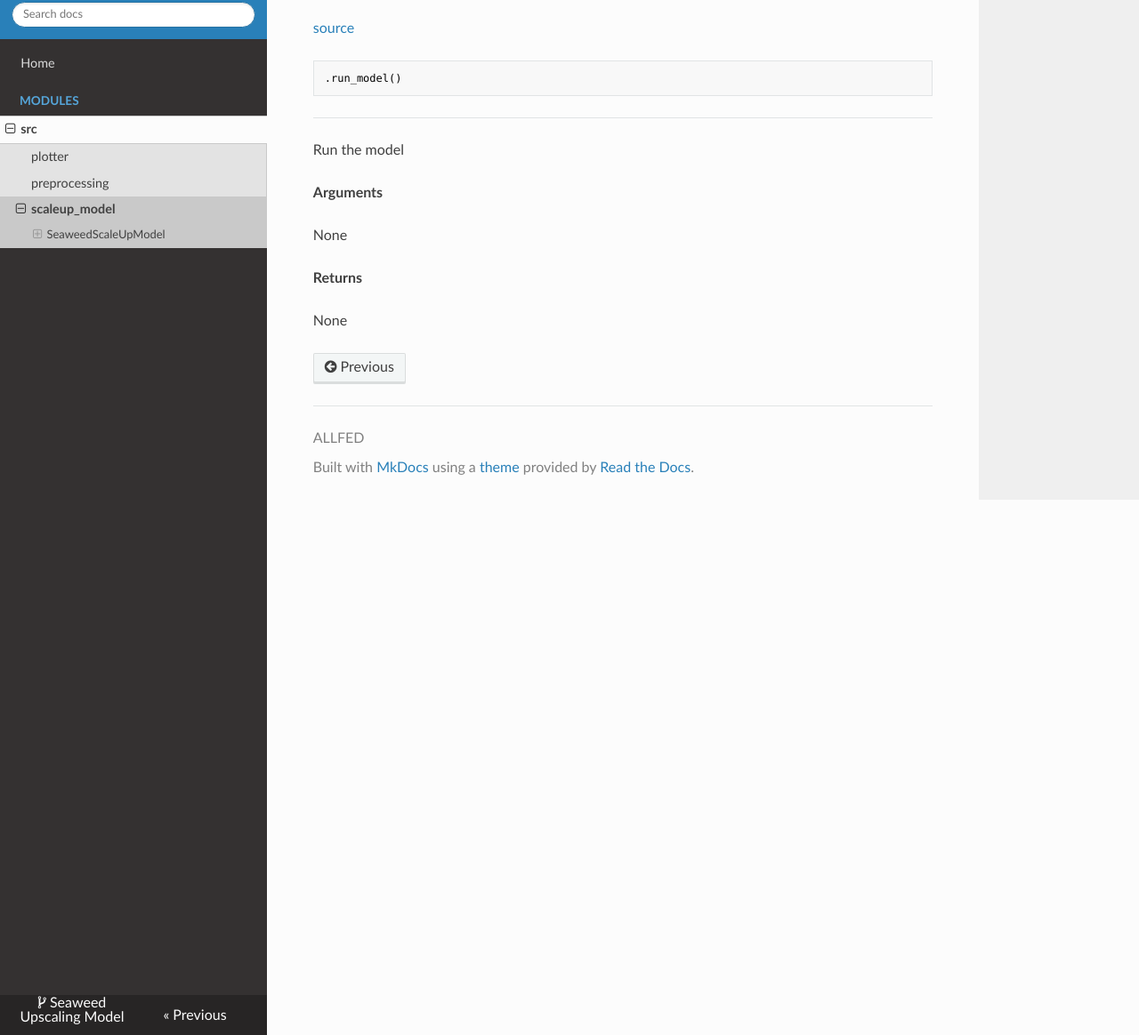
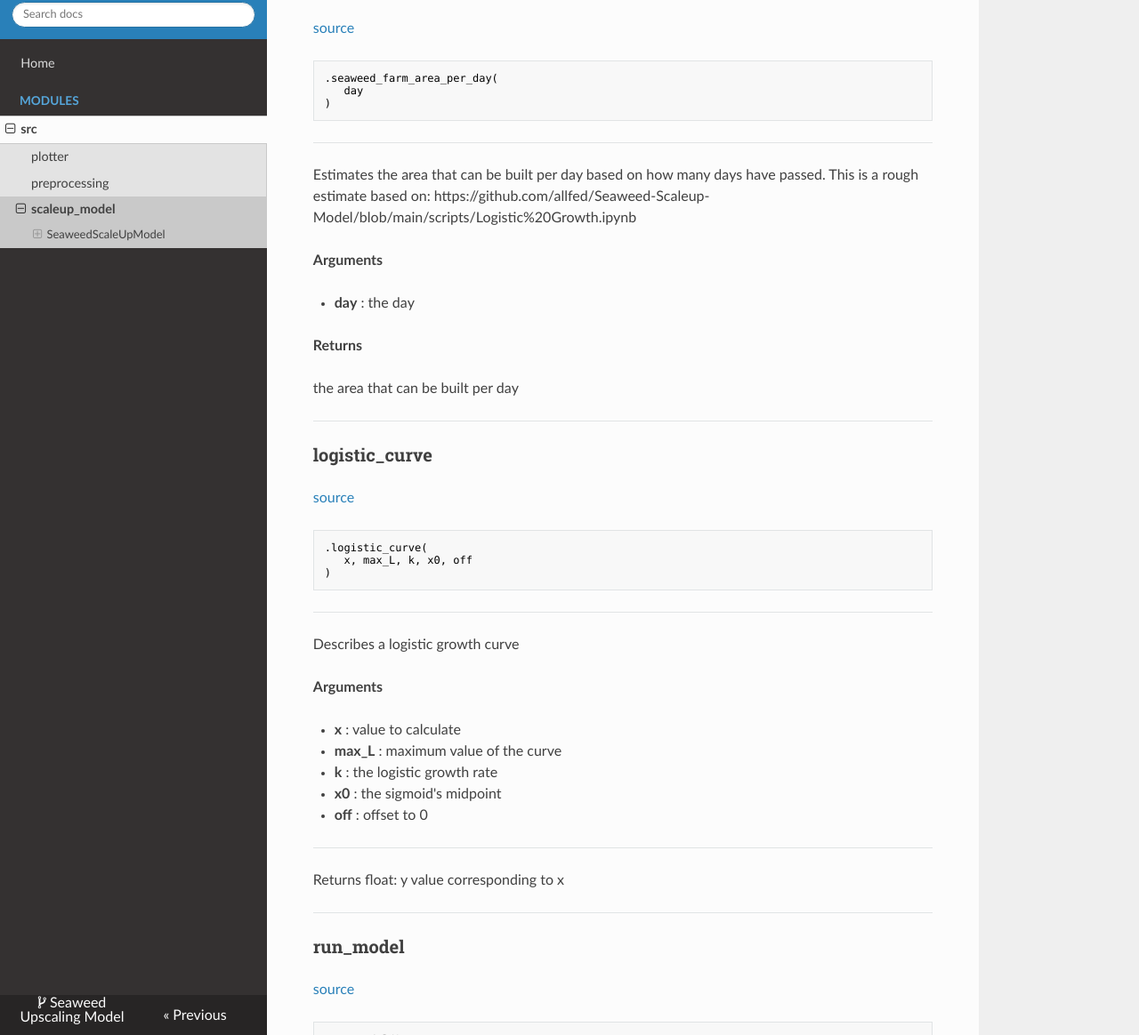
Before and after one commit to allfed/Seaweed-Scaleup-Model, an MkDocs documentation site: the page built from docs/sources/modules/src/scaleup_model.md, in a window 1280 px wide and 1400 px high, scrolled down 3168 px. Shown: the part 236-1400 px from the top of the window at 89% size. Built offline with MkDocs 1.6.1, drawn with Linux system fonts in a browser that asks for light colours; nearby versions of some CDN libraries; some of the changed text lies outside the part shown.

Commit message:
Auto-updating the docs

````diff
--- a/docs/sources/modules/src/plotter.md
+++ b/docs/sources/modules/src/plotter.md
@@ -26,8 +26,7 @@ None, but plots and saves the results
 
 
 ### plot_area_results
-[source](https://github.com/allfed/Seaweed-Upscaling-Model/blob/master/src/plotter.py/#L69)
-
+[source](https://github.com/allfed/Seaweed-Upscaling-Model/blob/master/src/plotter.py/#L70)
 ```python
 .plot_area_results(
    clusters
@@ -50,7 +49,7 @@ None, but plots and saves the results
 
 
 ### plot_self_shading
-[source](https://github.com/allfed/Seaweed-Upscaling-Model/blob/master/src/plotter.py/#L93)
+[source](https://github.com/allfed/Seaweed-Upscaling-Model/blob/master/src/plotter.py/#L94)
 ```python
 .plot_self_shading()
 ```
--- a/docs/sources/modules/src/scaleup_model.md
+++ b/docs/sources/modules/src/scaleup_model.md
@@ -39,7 +39,7 @@ Loads the growth timeseries from the file
 None
 
 ### .seaweed_growth
-[source](https://github.com/allfed/Seaweed-Upscaling-Model/blob/master/src/scaleup_model.py/#L48)
+[source](https://github.com/allfed/Seaweed-Upscaling-Model/blob/master/src/scaleup_model.py/#L47)
 ```python
 .seaweed_growth(
    initial_seaweed, initial_area_built, initial_area_used,
@@ -74,7 +74,7 @@ growth numbers
 A dataframe with all important growth numbers
 
 ### .determine_average_productivity
-[source](https://github.com/allfed/Seaweed-Upscaling-Model/blob/master/src/scaleup_model.py/#L195)
+[source](https://github.com/allfed/Seaweed-Upscaling-Model/blob/master/src/scaleup_model.py/#L200)
 ```python
 .determine_average_productivity(
    growth_rate_fraction, days_to_run, percent_usable_for_growth
@@ -102,7 +102,7 @@ per area and day and the harvest intervall
 
 
 ### self_shading
-[source](https://github.com/allfed/Seaweed-Upscaling-Model/blob/master/src/scaleup_model.py/#L245)
+[source](https://github.com/allfed/Seaweed-Upscaling-Model/blob/master/src/scaleup_model.py/#L250)
 ```python
 .self_shading(
    density
@@ -129,7 +129,7 @@ the growth rate fraction
 
 
 ### calculate_seaweed_need
-[source](https://github.com/allfed/Seaweed-Upscaling-Model/blob/master/src/scaleup_model.py/#L264)
+[source](https://github.com/allfed/Seaweed-Upscaling-Model/blob/master/src/scaleup_model.py/#L269)
 ```python
 .calculate_seaweed_need(
    global_pop, calories_per_person_per_day, food_waste,
@@ -159,8 +159,60 @@ limited by the iodine content of the seaweed
 ----
 
 
+### seaweed_farm_area_per_day
+[source](https://github.com/allfed/Seaweed-Upscaling-Model/blob/master/src/scaleup_model.py/#L300)
+```python
+.seaweed_farm_area_per_day(
+   day
+)
+```
+
+---
+Estimates the area that can be built per day
+based on how many days have passed. This is a rough estimate
+based on:
+https://github.com/allfed/Seaweed-Scaleup-Model/blob/main/scripts/Logistic%20Growth.ipynb
+
+**Arguments**
+
+* **day**  : the day
+
+
+**Returns**
+
+the area that can be built per day
+
+----
+
+
+### logistic_curve
+[source](https://github.com/allfed/Seaweed-Upscaling-Model/blob/master/src/scaleup_model.py/#L321)
+```python
+.logistic_curve(
+   x, max_L, k, x0, off
+)
+```
+
+---
+Describes a logistic growth curve
+
+**Arguments**
+
+* **x**  : value to calculate
+* **max_L**  : maximum value of the curve
+* **k**  : the logistic growth rate
+* **x0**  : the sigmoid's midpoint
+* **off**  : offset to 0
+
+---
+Returns
+    float: y value corresponding to x
+
+----
+
+
 ### run_model
-[source](https://github.com/allfed/Seaweed-Upscaling-Model/blob/master/src/scaleup_model.py/#L295)
+[source](https://github.com/allfed/Seaweed-Upscaling-Model/blob/master/src/scaleup_model.py/#L336)
 ```python
 .run_model()
 ```
--- a/mkgendocs.yml
+++ b/mkgendocs.yml
@@ -21,6 +21,8 @@ pages:
     functions:
       - self_shading
       - calculate_seaweed_need
+      - seaweed_farm_area_per_day
+      - logistic_curve
       - run_model
 
   - page: "modules/src/plotter.md"
````
